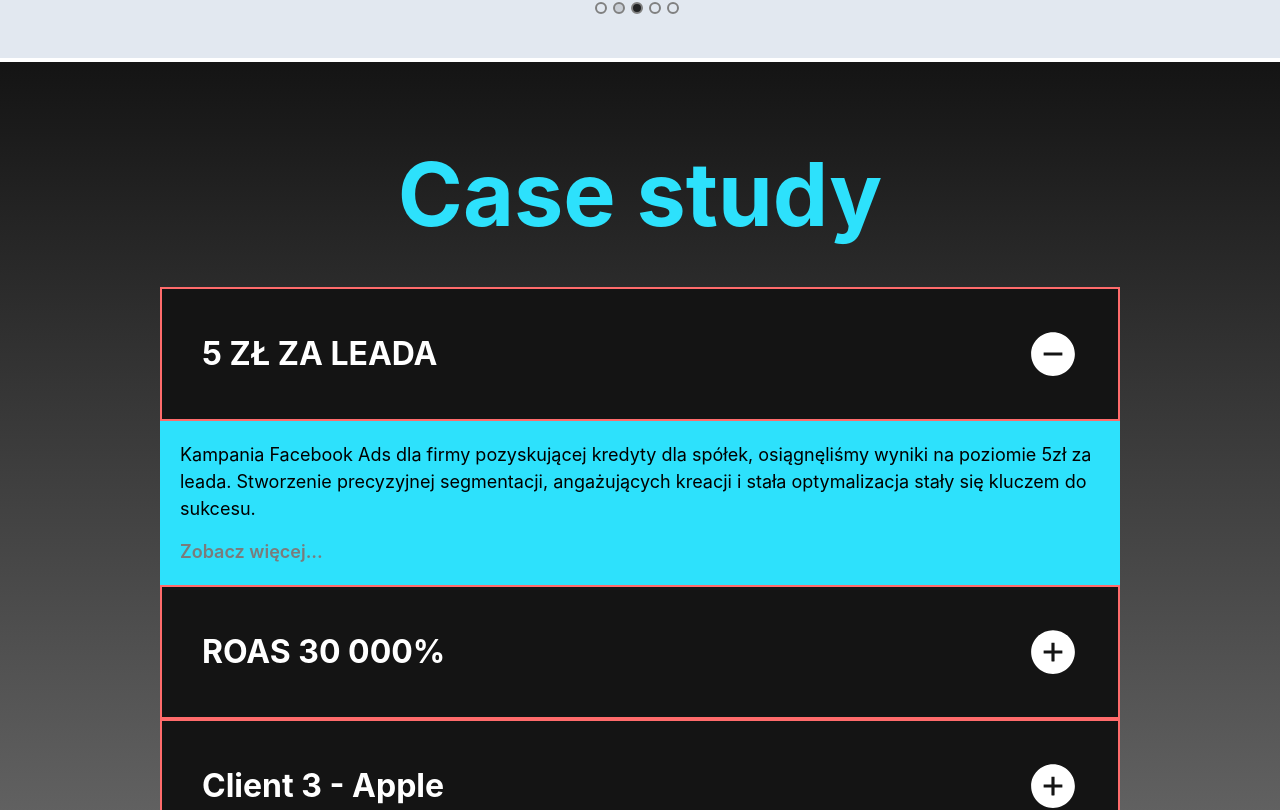
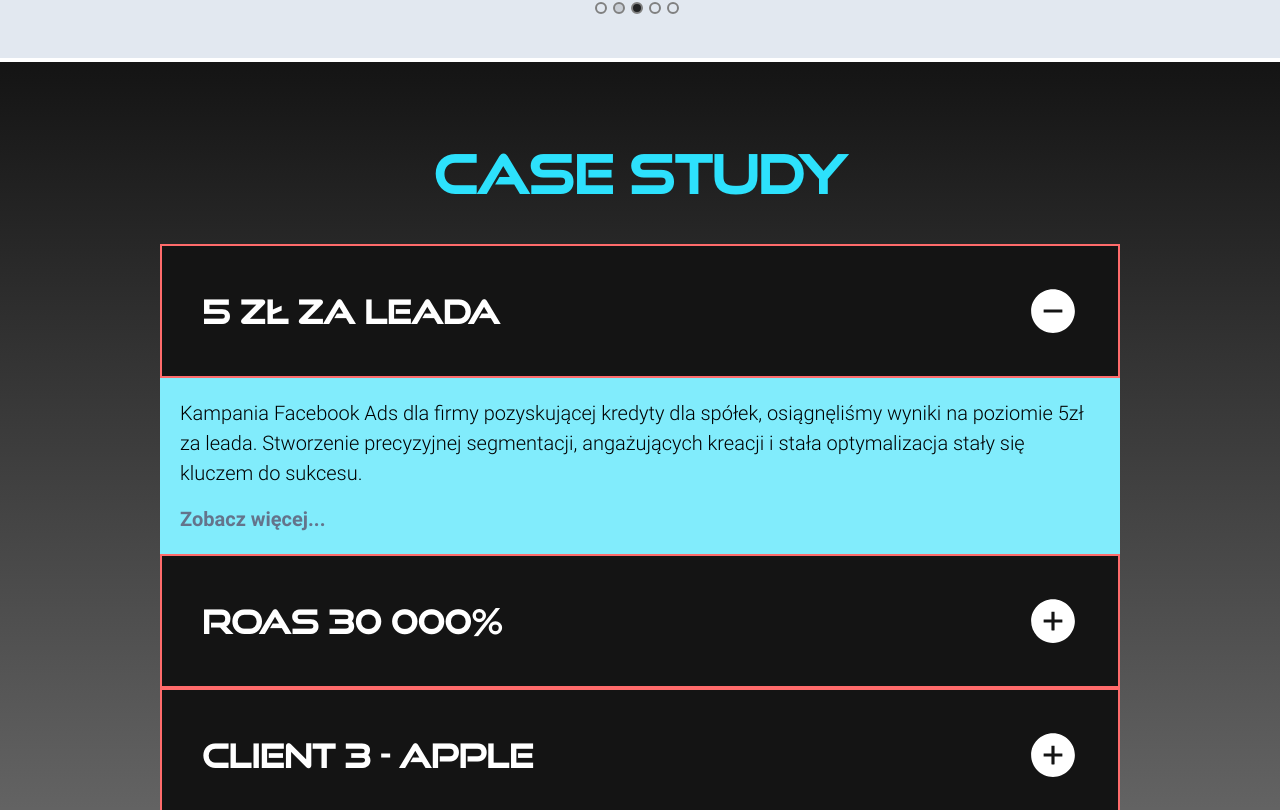
Before and after one commit to MateuszKuruc/marketing-portfolio, a Next.js app in the folder marketing-portfolio/: page / in a window 1280 px wide. Shown: the part 1652-2462 px from the top of the page. Built offline with nearby package versions, Linux system fonts and the light colour scheme.

Commit message:
use bold version of roboto for link in accordion section

```diff
--- a/marketing-portfolio/src/app/globals.css
+++ b/marketing-portfolio/src/app/globals.css
@@ -3,15 +3,16 @@
 @font-face {
   font-family: "GoodTimes";
   src: url("/fonts/good_times_rg.otf");
-  /* font-weight: normal;
-  font-style: normal; */
 }
 
 @font-face {
   font-family: "RobotoLight";
   src: url("/fonts/roboto_light.ttf");
-  /* font-weight: normal;
-  font-style: normal; */
+}
+
+@font-face {
+  font-family: "RobotoBold";
+  src: url("/fonts/roboto_bold.ttf");
 }
 
 @tailwind base;
@@ -35,6 +36,10 @@ body {
 
 .font-standard {
   font-family: RobotoLight;
+}
+
+.font-bold {
+  font-family: RobotoBold;
 }
 
 @layer utilities {
--- a/marketing-portfolio/src/components/AccordionItem.tsx
+++ b/marketing-portfolio/src/components/AccordionItem.tsx
@@ -12,12 +12,12 @@ const AccordionItem = ({
   description,
 }: AccordionItemProps) => {
   return (
-    <div className="bg-blue-50">
+    <div className="bg-blue-30">
       <div
         className="bg-gray-90 border-2 p-10 flex flexBetween border-coral-50"
         onClick={toggleAccordion}
       >
-        <p className="text-white bold-32">{title}</p>
+        <p className="font-header text-white bold-32">{title}</p>
         <div>
           {open ? (
             <AiFillMinusCircle color="white" size={50} />
@@ -28,12 +28,14 @@ const AccordionItem = ({
       </div>
 
       <Collapse className="ReactCollapse--collapse" isOpened={open}>
-        <div className="regular-18 p-5 flex flex-col gap-4">
-          <p>
-
-          {description}
-          </p>
-        <Link className="text-gray-30 medium-18" href={`/portfolio/${id}`}>Zobacz więcej...</Link>
+        <div className="font-standard regular-20 p-5 flex flex-col gap-4">
+          <p>{description}</p>
+          <Link
+            className="font-bold text-slate-500 regular-20"
+            href={`/portfolio/${id}`}
+          >
+            Zobacz więcej...
+          </Link>
         </div>
       </Collapse>
     </div>
--- a/marketing-portfolio/src/components/Portfolio.tsx
+++ b/marketing-portfolio/src/components/Portfolio.tsx
@@ -21,7 +21,9 @@ const Portfolio = () => {
       className=" border-t-4 border-white max-container padding-container bg-gradient-to-t from-gray-30 to-gray-90 py-10 lg:py-20 md:gap-28"
     >
       <header className="mb-10 padding container max-container flex flex-col items-center px-24">
-        <h1 className="bold-64 lg:bold-88 text-blue-50">Case study</h1>
+        <h1 className="font-header bold-40 lg:bold-52 text-blue-50">
+          Case study
+        </h1>
         {/* <p className="regular-24 text-white mt-6">
           Sprawdz jak poprawilem marketingowe wskazniki u moich klientow i
           wynioslem ich marketing na jakis kosmiczny poziom ze hej
--- a/marketing-portfolio/tailwind.config.ts
+++ b/marketing-portfolio/tailwind.config.ts
@@ -9,6 +9,7 @@ module.exports = {
     extend: {
       colors: {
         blue: {
+          30: "#81ecfc",
           50: "#2de1fc",
           70: "#1ac7e5",
           90: "#000066",
```
Also changed, not shown: marketing-portfolio/public/fonts/roboto_bold.ttf (added).
